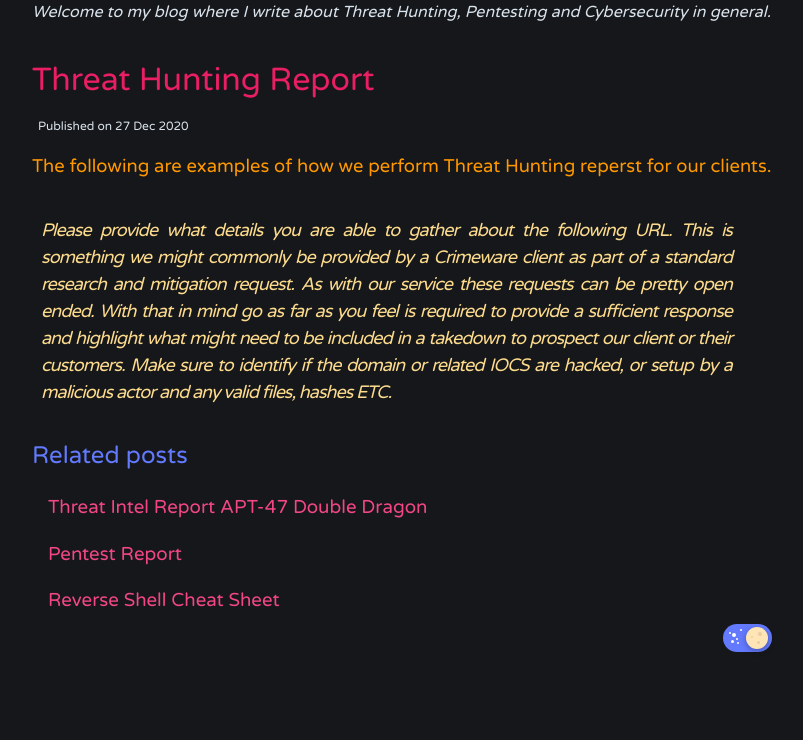
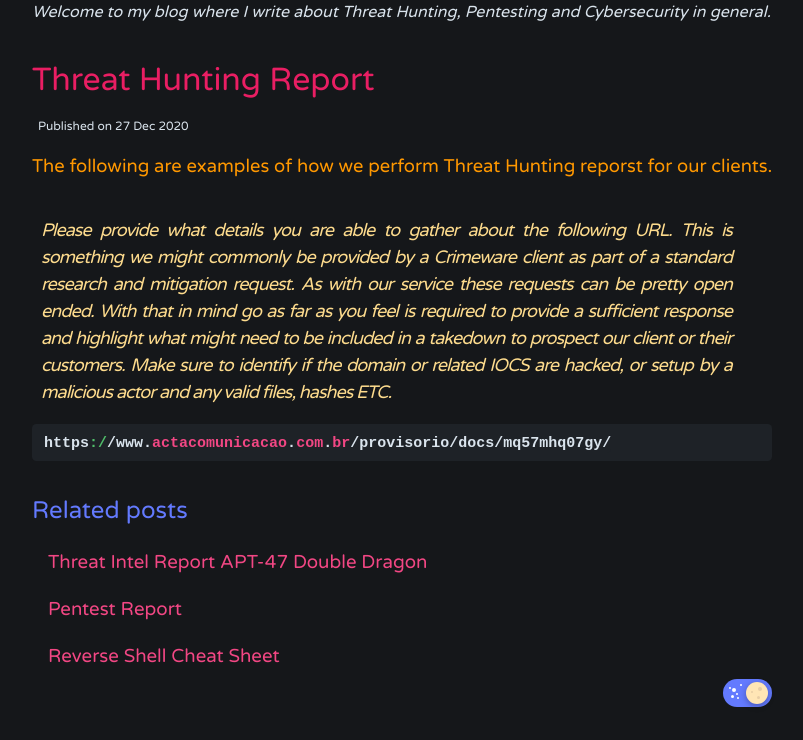
Before and after one commit to Rayferrufino/Rayferrufino.github.io, a Jekyll site: the page built from _posts/2020-12-27-Threat Hunting Report.md, in a window 1280 px wide. Shown: the part 273-1013 px from the top of the page, without its empty margins (238-1041 px from the left). Built offline with Jekyll 4.4.1, drawn with Linux system fonts in a browser that asks for light colours; comment, search, counter and statistics services are not loaded; before the commit the page ends 958 px from its top, so only the background shows below that.

Commit message:
Update 2020-12-27-Threat Hunting Report.md

````diff
--- a/_posts/2020-12-27-Threat Hunting Report.md
+++ b/_posts/2020-12-27-Threat Hunting Report.md
@@ -1,7 +1,7 @@
 ---
 layout: post
 title:  "Threat Hunting Report"
-description : The following are examples of how we perform Threat Hunting reperst for our clients.
+description : The following are examples of how we perform Threat Hunting reporst for our clients.
 tags: Threat-Hunting, IOC, any-run, virus-total, hash, powershell
 ---
 
@@ -11,3 +11,7 @@ tags: Threat-Hunting, IOC, any-run, virus-total, hash, powershell
 > With that in mind go as far as you feel is required to provide a sufficient response and highlight what might need to be included in a takedown to prospect our client or their
 > customers.
 > Make sure to identify if the domain or related IOCS are hacked, or setup by a malicious actor and any valid files, hashes ETC.
+
+```ruby
+https://www.actacomunicacao.com.br/provisorio/docs/mq57mhq07gy/
+```
````
